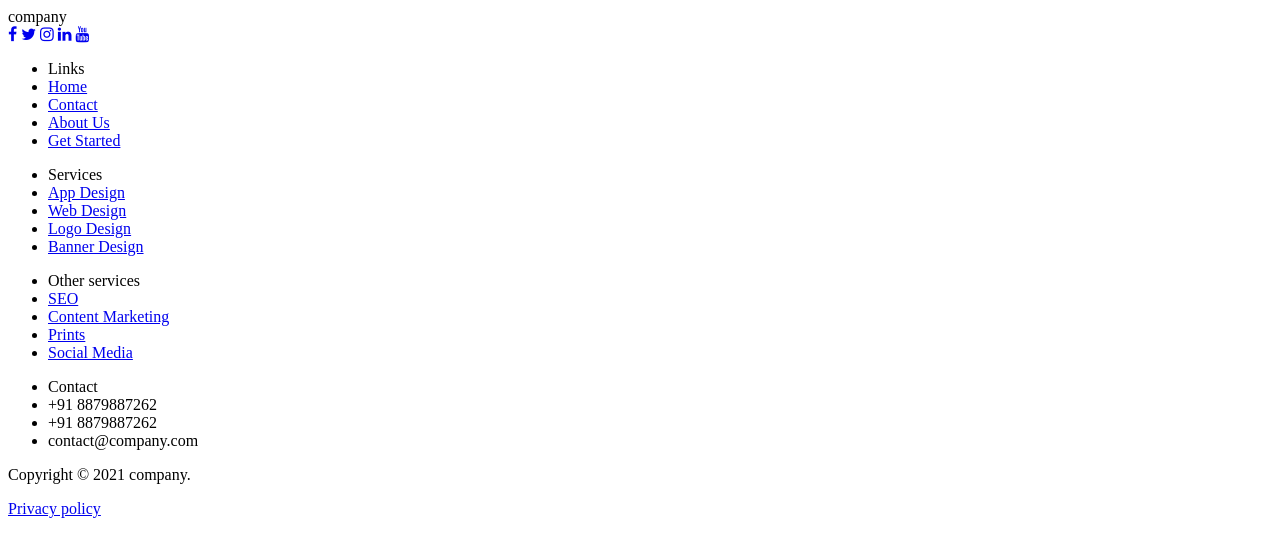
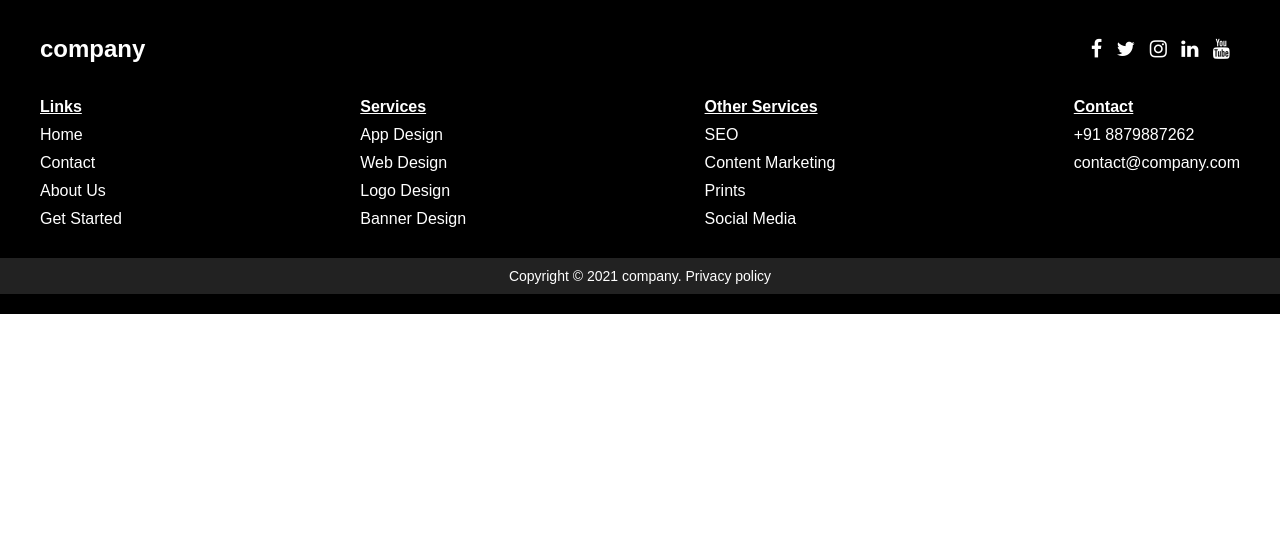
Before and after one commit to acciojob/footer-Aryamnsls, a website: page main.html in a window 1280 px wide. Drawn offline with Linux system fonts and the light colour scheme.

Commit message:
created a submission

```diff
--- a/main.html
+++ b/main.html
@@ -1,18 +1,14 @@
 <!DOCTYPE html>
 <html lang="en">
 <head>
-    <meta charset="UTF-8" />
-    <meta http-equiv="X-UA-Compatible" content="IE=edge" />
-    <meta name="viewport" content="width=device-width, initial-scale=1.0" />
+    <meta charset="UTF-8">
+    <meta name="viewport" content="width=device-width, initial-scale=1.0">
     <title>Company Footer</title>
-    <link rel="stylesheet" href="styles.css" />
-    <link
-      rel="stylesheet"
-      href="https://cdnjs.cloudflare.com/ajax/libs/font-awesome/4.7.0/css/font-awesome.min.css"
-    />
+    <link rel="stylesheet" href="styles.css">
+    <link rel="stylesheet" href="https://cdnjs.cloudflare.com/ajax/libs/font-awesome/4.7.0/css/font-awesome.min.css">
 </head>
+<body>
 
-  <body>
     <footer>
         <div class="content">
             <div class="top">
@@ -27,40 +23,44 @@
                     <a href="#"><i class="fa fa-youtube"></i></a>
                 </div>
             </div>
+
             <div class="link-boxes">
-          <ul>
-            <li class="link-title">Links</li>
+                <ul class="box">
+                    <li class="link_name">Links</li>
                     <li><a href="#">Home</a></li>
                     <li><a href="#">Contact</a></li>
                     <li><a href="#">About Us</a></li>
                     <li><a href="#">Get Started</a></li>
                 </ul>
-          <ul>
-            <li class="link-title">Services</li>
+                <ul class="box">
+                    <li class="link_name">Services</li>
                     <li><a href="#">App Design</a></li>
                     <li><a href="#">Web Design</a></li>
                     <li><a href="#">Logo Design</a></li>
                     <li><a href="#">Banner Design</a></li>
                 </ul>
-          <ul>
-            <li class="link-title">Other services</li>
+                <ul class="box">
+                    <li class="link_name">Other Services</li>
                     <li><a href="#">SEO</a></li>
                     <li><a href="#">Content Marketing</a></li>
                     <li><a href="#">Prints</a></li>
                     <li><a href="#">Social Media</a></li>
                 </ul>
-          <ul>
-            <li class="link-title">Contact</li>
-            <li>+91 8879887262</li>
-            <li>+91 8879887262</li>
-            <li>contact@company.com</li>
+                <ul class="box">
+                    <li class="link_name">Contact</li>
+                    <li><a href="#">+91 8879887262</a></li>
+                    <li><a href="#">contact@company.com</a></li>
                 </ul>
             </div>
         </div>
+
         <div class="bottom-details">
-        <p>Copyright &copy; 2021 company.</p>
-        <p><a href="#">Privacy policy</a></p>
+            <div class="bottom_text">
+                <span>Copyright © 2021 company.</span>
+                <span><a href="#">Privacy policy</a></span>
+            </div>
         </div>
     </footer>
+
 </body>
 </html>
--- a/script.js
+++ b/script.js
@@ -0,0 +1,6 @@
+// Optional: Highlight active section when clicked
+document.querySelectorAll(".box a").forEach(link => {
+    link.addEventListener("click", function() {
+        alert("You clicked: " + this.innerText);
+    });
+});
--- a/styles.css
+++ b/styles.css
@@ -1 +1,90 @@
-/* your code here */
+/* General Styles */
+* {
+    margin: 0;
+    padding: 0;
+    box-sizing: border-box;
+    font-family: "Poppins", sans-serif;
+}
+
+footer {
+    background-color: black;
+    color: white;
+    padding: 20px 0;
+}
+
+.content {
+    max-width: 1200px;
+    margin: auto;
+}
+
+.top {
+    display: flex;
+    justify-content: space-between;
+    align-items: center;
+    padding: 15px 0;
+}
+
+.logo_name {
+    font-size: 24px;
+    font-weight: bold;
+}
+
+.media-icons a {
+    color: white;
+    margin-right: 10px;
+    font-size: 20px;
+    transition: 0.3s;
+}
+
+.media-icons a:hover {
+    color: #ff3b3b;
+}
+
+/* Footer Links */
+.link-boxes {
+    display: flex;
+    justify-content: space-between;
+    padding: 20px 0;
+    flex-wrap: wrap;
+}
+
+.box {
+    list-style: none;
+    padding: 0;
+}
+
+.box li {
+    margin-bottom: 10px;
+}
+
+.box .link_name {
+    font-weight: bold;
+    margin-bottom: 10px;
+    text-decoration: underline;
+}
+
+.box a {
+    color: white;
+    text-decoration: none;
+}
+
+.box a:hover {
+    text-decoration: underline;
+}
+
+/* Bottom Section */
+.bottom-details {
+    text-align: center;
+    padding: 10px;
+    background: #222;
+    font-size: 14px;
+}
+
+.bottom-details a {
+    color: white;
+    text-decoration: none;
+}
+
+.bottom-details a:hover {
+    text-decoration: underline;
+}
```
Lines whose indentation alone changed are shown as unchanged.
